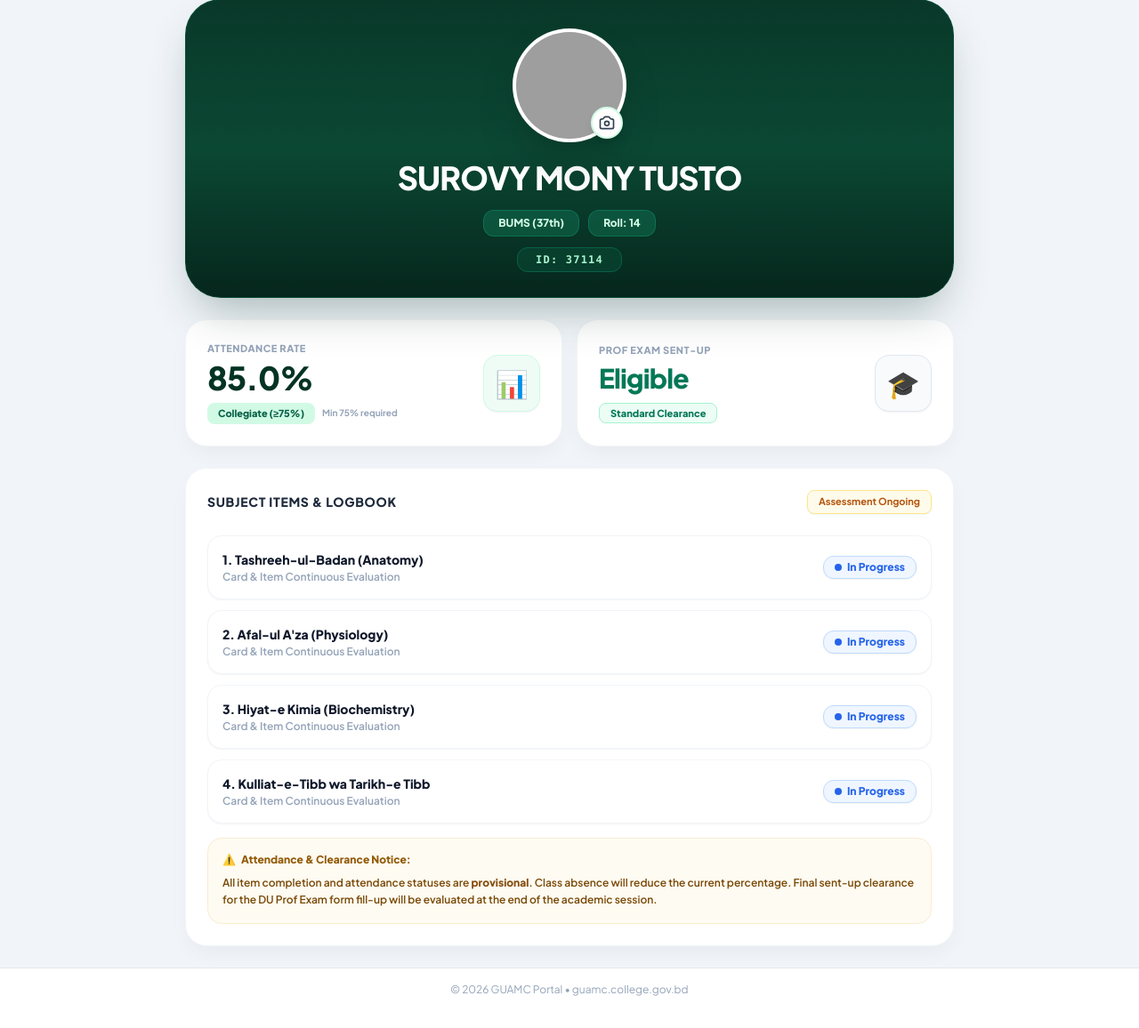
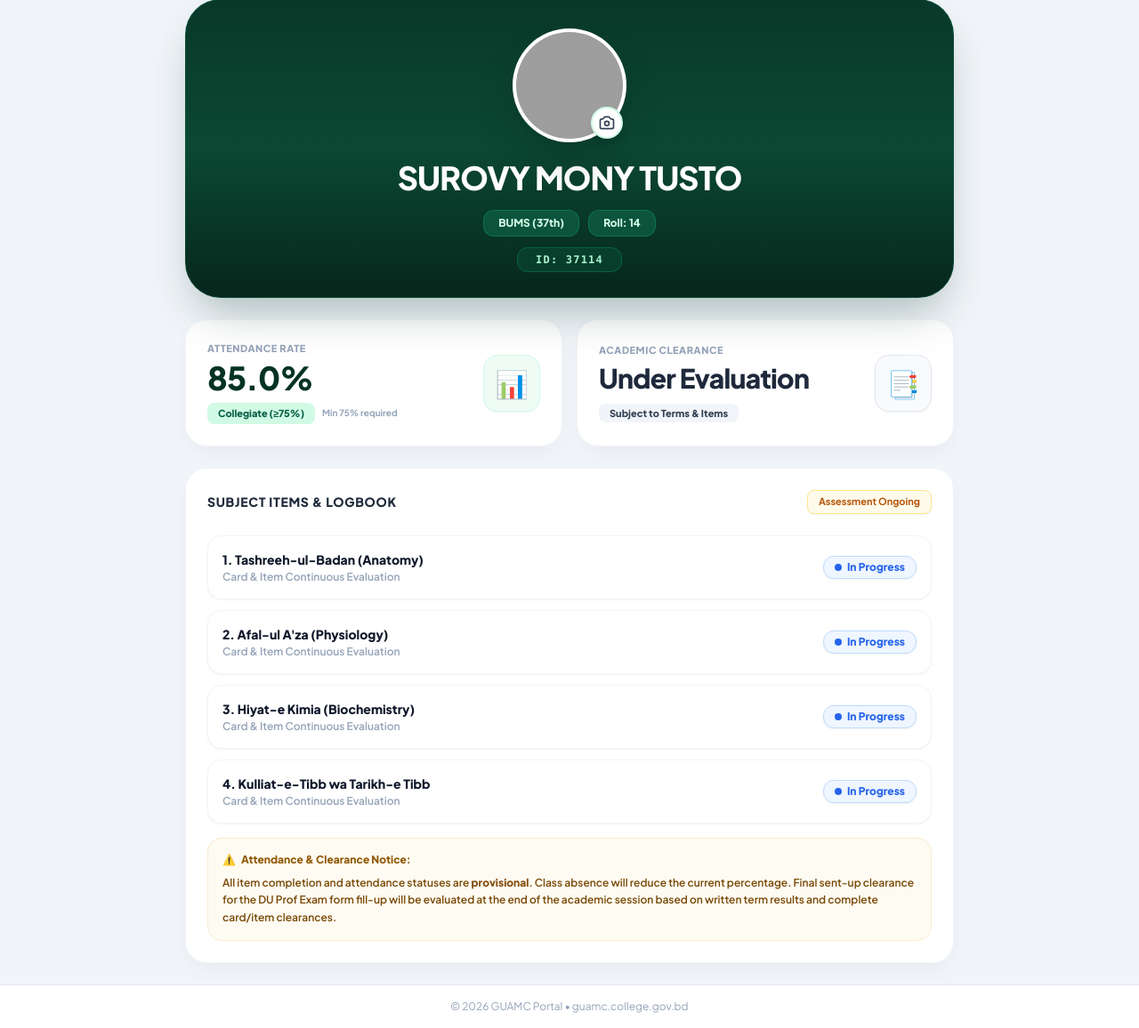
Before and after one commit to niloyxahc-dotcom/guamc-student-portal, a Flask app: page /dashboard in a window 1280 px wide. Shown: the part 77-1233 px from the top of the page at 89% size. Before the commit the page ends 1197 px from the top, so only its background shows below. Run offline with Flask 3, Linux system fonts and the light colour scheme; a user stored in the database is signed in; data comes from the database, SQL or seed files in the repository; data that the repository does not hold is empty; some libraries are stand-ins or nearby versions; grey boxes are pictures that could not be loaded.

Commit message:
Update academic clearance card to Under Evaluation with term & item caveats

```diff
--- a/templates/dashboard.html
+++ b/templates/dashboard.html
@@ -84,37 +84,20 @@
             </div>
         </div>
 
-        <!-- DU Prof Clearance Eligibility Card -->
+        <!-- Academic Clearance Card (Provisional & Realistic) -->
         <div class="bg-white rounded-3xl p-6 border border-slate-100 shadow-[0_10px_25px_-5px_rgba(0,0,0,0.05)] flex items-center justify-between">
             <div>
-                <p class="text-[11px] font-black tracking-wider uppercase text-slate-400 mb-1">Prof Exam Sent-up</p>
-                {% set att_val = (current_user.attendance if current_user.attendance is not none else 85.0) %}
-                {% if att_val >= 75.0 %}
-                    <h2 class="text-2xl sm:text-3xl font-black text-emerald-700 tracking-tight">Eligible</h2>
-                    <div class="mt-2">
-                        <span class="px-3 py-1 bg-emerald-50 text-emerald-700 border border-emerald-200 text-[11px] font-black rounded-lg">
-                            Standard Clearance
-                        </span>
-                    </div>
-                {% elif att_val >= 60.0 %}
-                    <h2 class="text-2xl sm:text-3xl font-black text-amber-600 tracking-tight">Conditional</h2>
-                    <div class="mt-2">
-                        <span class="px-3 py-1 bg-amber-50 text-amber-700 border border-amber-200 text-[11px] font-black rounded-lg">
-                            Subject to Fine / Recovery
-                        </span>
-                    </div>
-                {% else %}
-                    <h2 class="text-2xl sm:text-3xl font-black text-rose-600 tracking-tight">Shortage</h2>
-                    <div class="mt-2">
-                        <span class="px-3 py-1 bg-rose-50 text-rose-700 border border-rose-200 text-[11px] font-black rounded-lg">
-                            Critical Attendance
-                        </span>
-                    </div>
-                {% endif %}
+                <p class="text-[11px] font-black tracking-wider uppercase text-slate-400 mb-1">Academic Clearance</p>
+                <h2 class="text-2xl sm:text-3xl font-black text-slate-800 tracking-tight">Under Evaluation</h2>
+                <div class="mt-2">
+                    <span class="px-3 py-1 bg-slate-100 text-slate-700 text-[11px] font-black rounded-lg">
+                        Subject to Terms &amp; Items
+                    </span>
+                </div>
             </div>
 
             <div class="w-16 h-16 rounded-2xl bg-[#f8fafc] border border-slate-200 flex items-center justify-center text-3xl shadow-sm">
-                🎓
+                📑
             </div>
         </div>
 
@@ -227,7 +210,7 @@
                 <span>⚠️</span> Attendance &amp; Clearance Notice:
             </h5>
             <p class="text-[#784805] leading-relaxed font-semibold">
-                All item completion and attendance statuses are <strong class="font-black text-[#854d0e]">provisional</strong>. Class absence will reduce the current percentage. Final sent-up clearance for the DU Prof Exam form fill-up will be evaluated at the end of the academic session.
+                All item completion and attendance statuses are <strong class="font-black text-[#854d0e]">provisional</strong>. Class absence will reduce the current percentage. Final sent-up clearance for the DU Prof Exam form fill-up will be evaluated at the end of the academic session based on written term results and complete card/item clearances.
             </p>
         </div>
 
```
